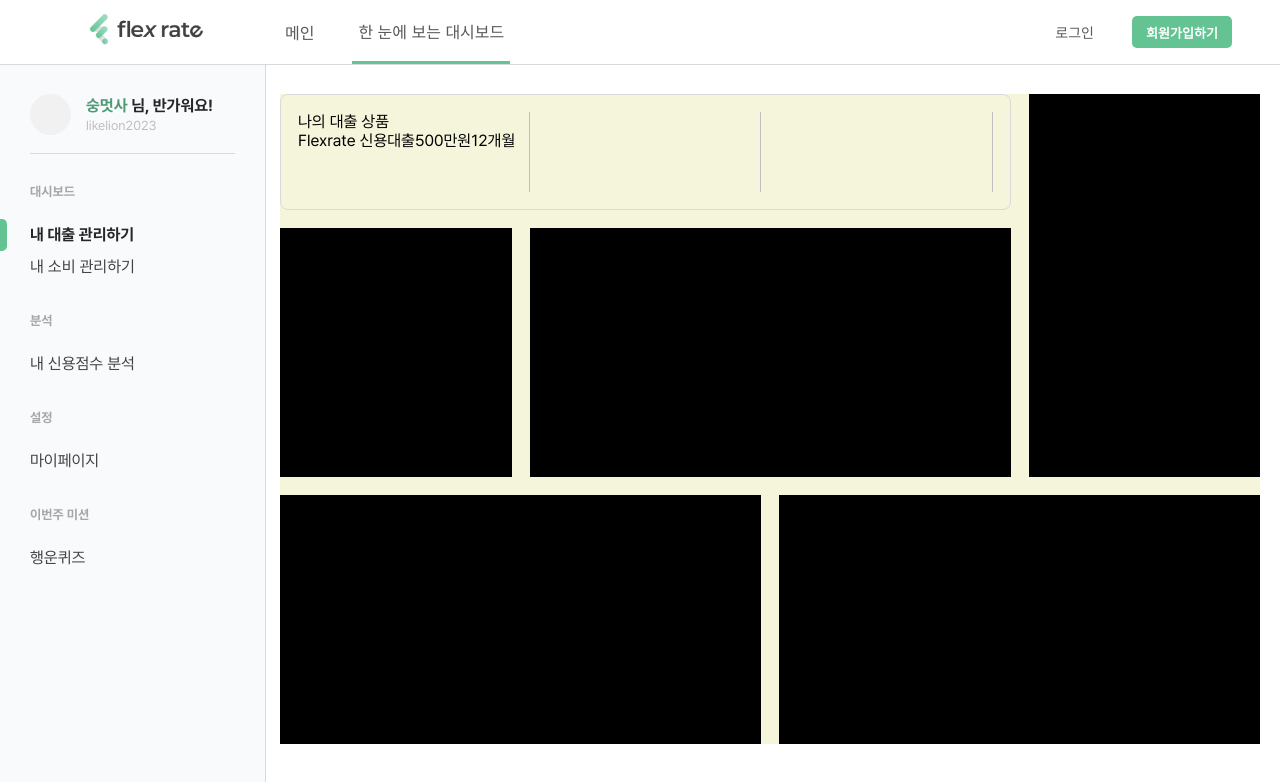
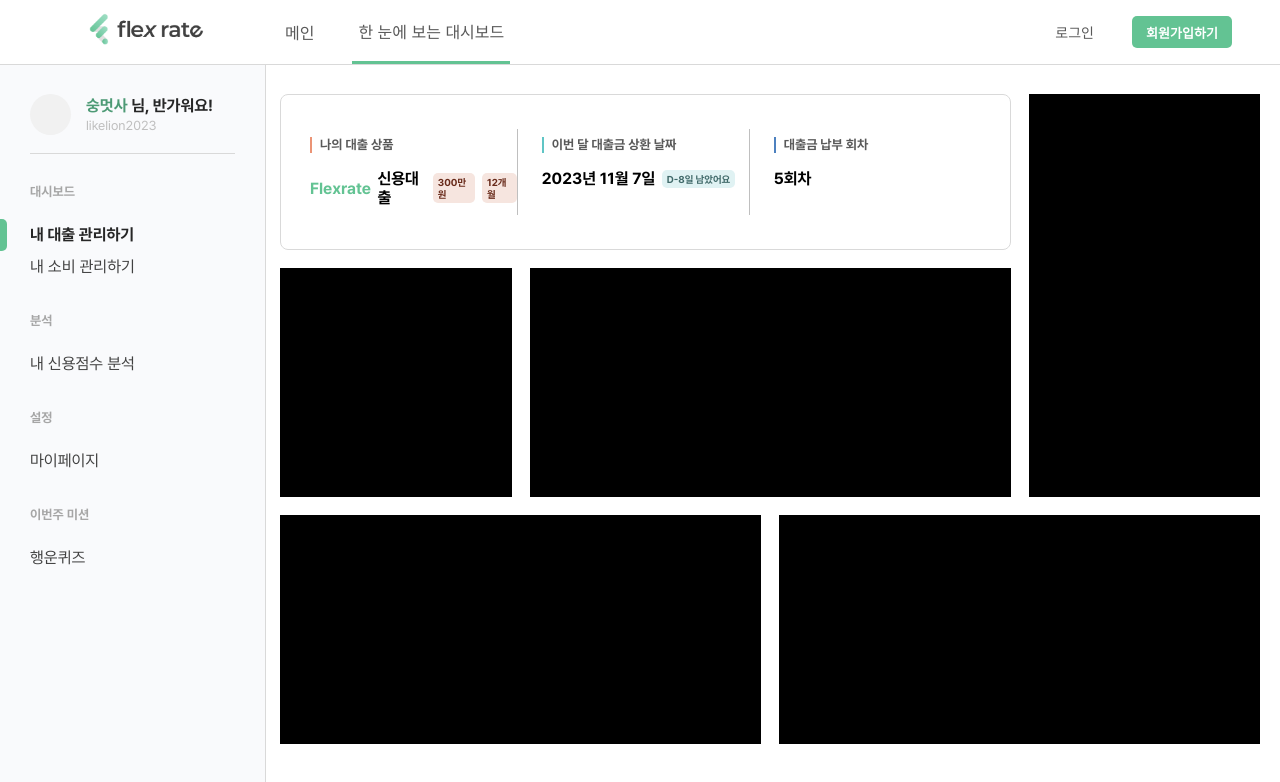
Before and after one commit to likelion-ssu/FlexRate---FE, a React (Vite) app: page /dashboard in a window 1280 px wide. Shown: the top 782 px of the page. Built offline with nearby package versions, Linux system fonts and the light colour scheme.

Commit message:
feat: dashheader

```diff
--- a/src/components/DashboardComs/DashHeader.tsx
+++ b/src/components/DashboardComs/DashHeader.tsx
@@ -1,22 +1,5 @@
 import React from 'react';
 import { styled } from 'styled-components';
-
-const DashHeader = () => {
-  return (
-    <DashHeaderWrapper>
-      <Container>
-        <div>나의 대출 상품</div>
-        <div>
-          <span>Flexrate 신용대출</span>
-          <span>500만원</span>
-          <span>12개월</span>
-        </div>
-      </Container>
-      <Container></Container>
-      <Container></Container>
-    </DashHeaderWrapper>
-  );
-};
 
 const DashHeaderWrapper = styled.div`
   box-sizing: border-box;
@@ -26,12 +9,94 @@ const DashHeaderWrapper = styled.div`
   justify-content: space-between;
   border: 1px solid #d9d9d9;
   border-radius: 8px;
-  padding: 17px;
+  padding: 17px 29px;
+  gap: 1.5em;
 `;
 
 const Container = styled.div`
+  display: flex;
+  flex-direction: column;
+  margin: 17px 0px;
   flex: 1;
   border-right: 1px solid #bfbfbf;
+  & > div {
+    margin: 8px 0;
+    display: flex;
+    font-size: 13px;
+    font-weight: 700;
+    line-height: 16px;
+    color: #595959;
+    gap: 0.5em;
+    align-items: center;
+  }
+`;
+const LastContainer = styled(Container)`
+  border-right: none;
+`;
+const Title = styled.div`
+  //prop으로 border color
+  border-left: 2px solid ${(props) => props.borderColor};
+  padding-left: 8px;
+`;
+const Bold = styled.span`
+  color: black;
+  font-size: 16px;
+  font-weight: 700;
+  line-height: 19px;
+`;
+const BoldGreen = styled(Bold)`
+  color: #63c393;
+`;
+const Box = styled.span`
+  //color background color prop으로
+  font-size: 10px;
+  font-weight: 700;
+  line-height: 12px;
+  border-radius: 5px;
+  background-color: ${(props) => props.backgroundColor};
+  color: ${(props) => props.color};
+  padding: 3px 5px;
 `;
 
+const DashHeader = () => {
+  return (
+    <DashHeaderWrapper>
+      <Container>
+        <div>
+          <Title borderColor="#EB9475">나의 대출 상품</Title>
+        </div>
+        <div>
+          <BoldGreen>Flexrate</BoldGreen>
+          <Bold>신용대출</Bold>
+          <Box color="#682A1A" backgroundColor="#f6e5df">
+            300만원
+          </Box>
+          <Box color="#682A1A" backgroundColor="#f6e5df">
+            12개월
+          </Box>
+        </div>
+      </Container>
+      <Container>
+        <div>
+          <Title borderColor="#60C5C5">이번 달 대출금 상환 날짜</Title>
+        </div>
+        <div>
+          <Bold>2023년 11월 7일</Bold>
+          <Box color="#406969" backgroundColor="#E0F2F3">
+            D-8일 남았어요
+          </Box>
+        </div>
+      </Container>
+      <LastContainer>
+        <div>
+          <Title borderColor="#4D81BF">대출금 납부 회차</Title>
+        </div>
+        <div>
+          <Bold>5회차</Bold>
+        </div>
+      </LastContainer>
+    </DashHeaderWrapper>
+  );
+};
+
 export default DashHeader;
--- a/src/pages/Dashboard.tsx
+++ b/src/pages/Dashboard.tsx
@@ -61,7 +61,7 @@ const MainDashBoard = styled.span<{ $isNarrowScreen: boolean }>`
   position: fixed;
   width: ${(props) => (props.$isNarrowScreen ? 'calc(100% - 300px)' : '100%')};
   height: calc(100% - 150px);
-  background-color: beige;
+  /* background-color: beige; */
   margin: 30px 15px;
 `;
 
```
